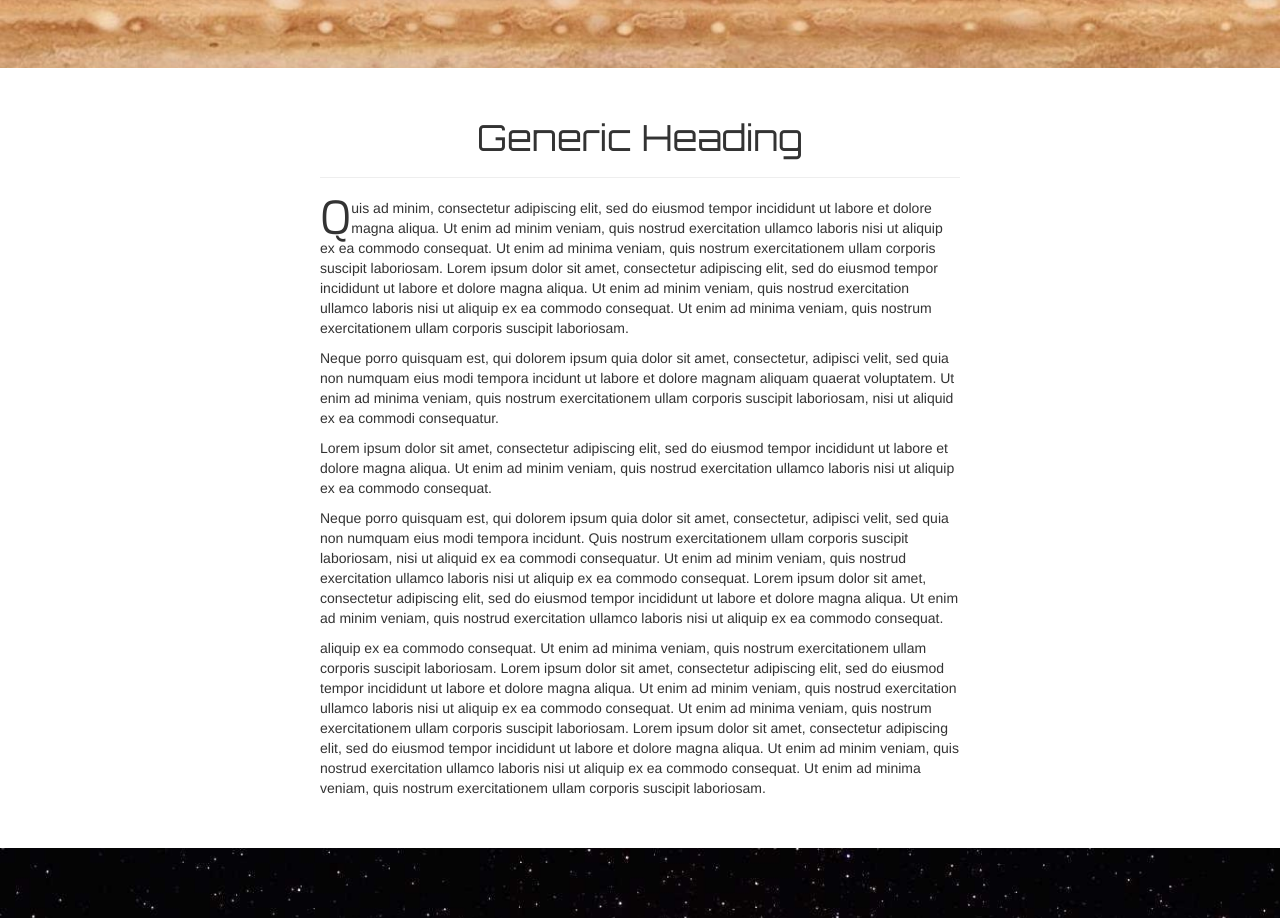
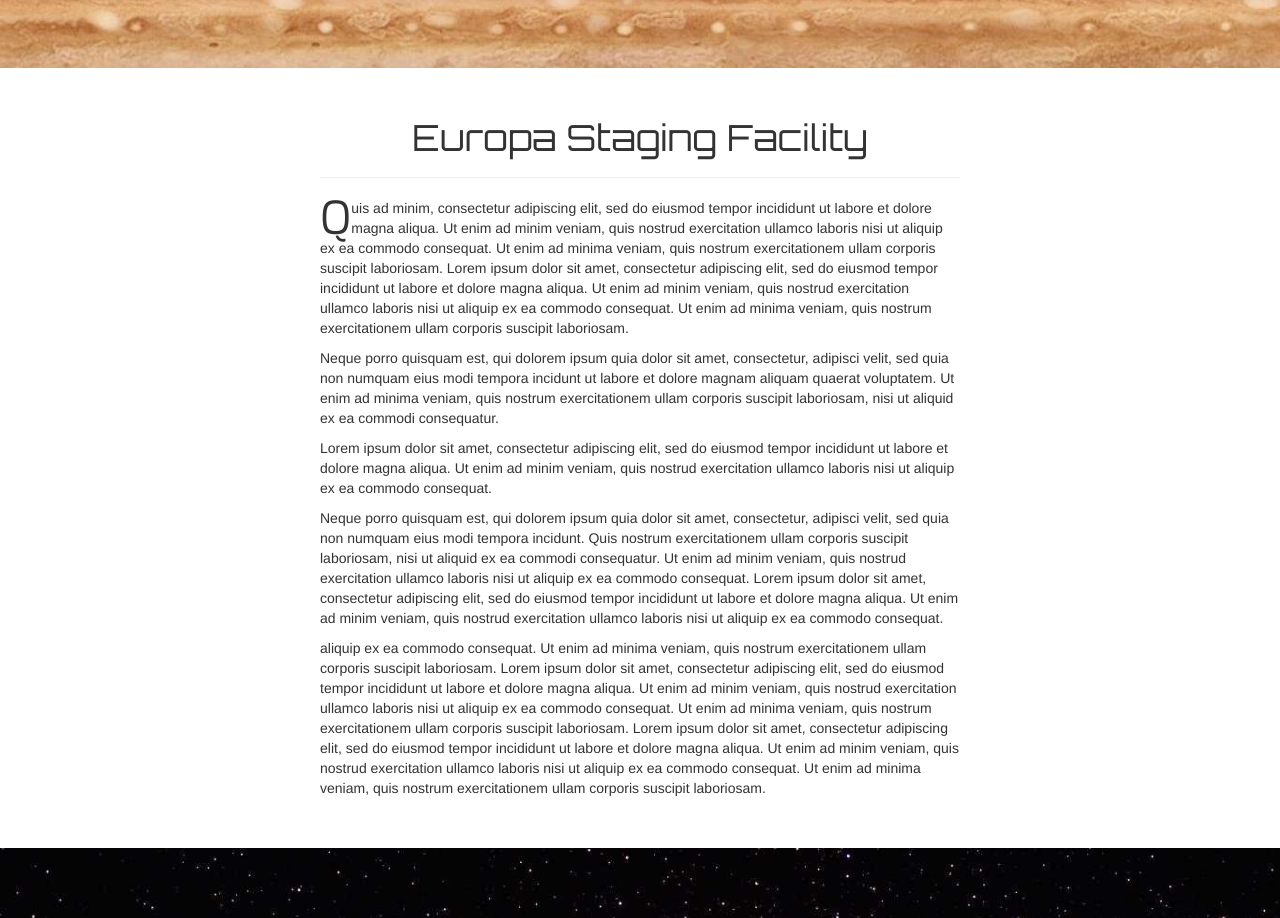
Before and after one commit to blackhawknz/sirius, a plain HTML site: page index.html in a window 1280 px wide. Shown: the part 1623-2541 px from the top of the page. Drawn offline with nearby package versions, Linux system fonts and the light colour scheme.

Commit message:
Change heading on second article section

```diff
--- a/index.html
+++ b/index.html
@@ -57,7 +57,7 @@
   </section>
 
   <article>
-    <h1>Generic Heading</h1>
+    <h1>Europa Staging Facility</h1>
     <hr/>
     <p>
       <span class="dropCap">Q</span>uis ad minim, consectetur adipiscing elit, sed do eiusmod tempor
```
